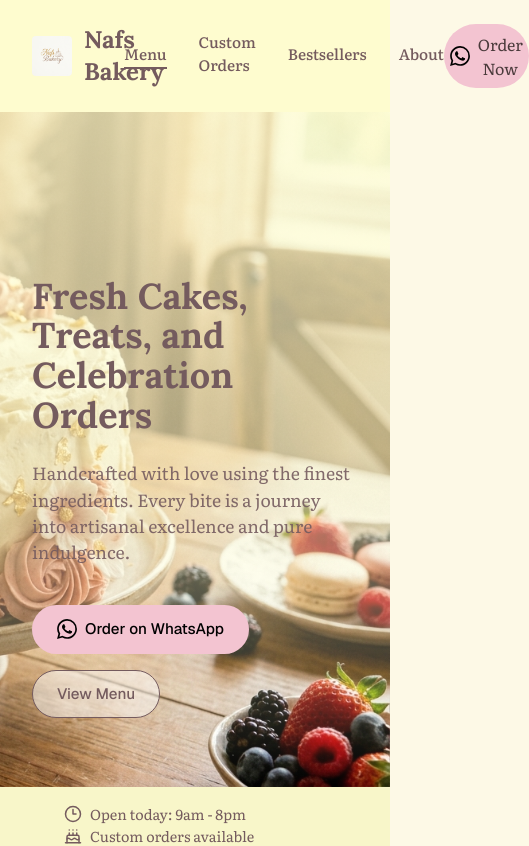
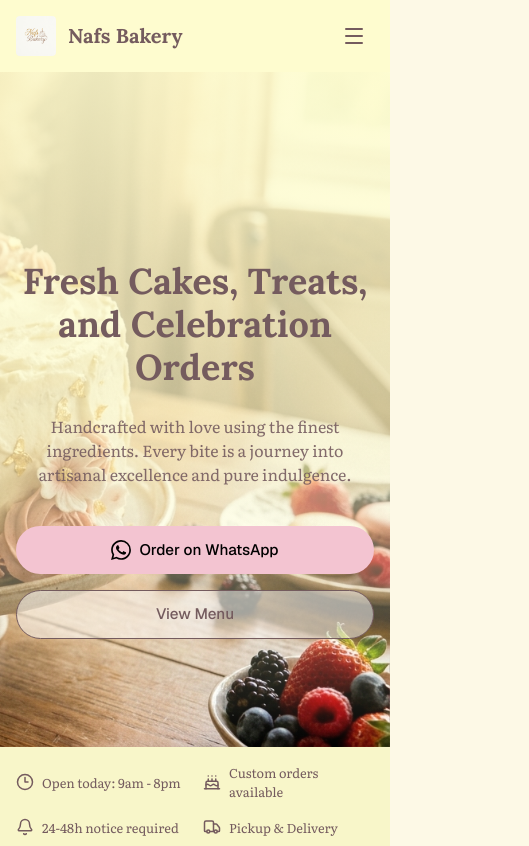
Before and after one commit to estherchinda/nafs-bakery, a Next.js app: page / in a window 390 px wide. Shown: the top 846 px of the page, 529 px wide, since content can reach past the window. Built offline with nearby package versions, Linux system fonts and the light colour scheme.

Commit message:
added responsiveness

```diff
--- a/components/About.tsx
+++ b/components/About.tsx
@@ -4,7 +4,7 @@ import { BadgeCheck, Cannabis, Palette } from 'lucide-react';
 
 export const About = () => {
   return (
-    <section className="py-24 px-8 bg-overlay" id="about">
+    <section className="py-16 md:py-24 px-4 md:px-8 bg-overlay" id="about">
       <div className="max-w-300 mx-auto grid grid-cols-2 max-lg:grid-cols-1 gap-16 items-center">
         <div className="relative w-full aspect-4/5 max-lg:aspect-video rounded-3xl overflow-hidden">
           <Image
@@ -19,7 +19,7 @@ export const About = () => {
         </div>
 
         <div className="flex flex-col">
-          <h2 className="text-4xl mb-10 font-serif font-bold text-secondary">Why Choose Nafs?</h2>
+          <h2 className="text-3xl md:text-4xl mb-8 md:mb-10 font-serif font-bold text-secondary">Why Choose Nafs?</h2>
 
           <div className="flex flex-col gap-8">
             <div className="flex gap-6 items-start">
--- a/components/CustomOrder.tsx
+++ b/components/CustomOrder.tsx
@@ -5,13 +5,13 @@ import { Cake } from "lucide-react";
 export const CustomOrder = () => {
   return (
     <section
-      className="py-16 px-8 bg-[#F8C8DC]/20 flex justify-center"
+      className="py-12 md:py-16 px-4 md:px-8 bg-[#F8C8DC]/20 flex justify-center"
       id="custom-orders">
       <div className="w-full max-w-200">
         <div className="bg-overlay border-2 border-dashed border-[#E9C349] rounded-2xl p-12 relative max-md:p-8 max-sm:p-4">
           <div className="flex justify-between items-start mb-8">
             <div className="text-center flex-1">
-              <h2 className="text-3xl mb-2 font-serif font-bold text-secondary">
+              <h2 className="text-2xl md:text-3xl mb-2 font-serif font-bold text-secondary">
                 Need a Custom cake?
               </h2>
               <p className="text-[#4F4448] text-sm max-w-100 mx-auto font-sans">
--- a/components/DailyBestSellers.tsx
+++ b/components/DailyBestSellers.tsx
@@ -35,11 +35,11 @@ const BEST_SELLERS: Product[] = [
 
 export const DailyBestSellers = () => {
   return (
-    <section className="py-16 px-8 bg-background/50" id="bestsellers">
+    <section className="py-12 md:py-16 px-4 md:px-8 bg-background/50" id="bestsellers">
       <div className="max-w-300 mx-auto">
         <div className="flex justify-between items-end mb-8">
           <div>
-            <h2 className="text-3xl mb-1 font-serif font-bold text-black">Daily Best Sellers</h2>
+            <h2 className="text-2xl md:text-3xl mb-1 font-serif font-bold text-black">Daily Best Sellers</h2>
             <p className="text-secondary text-[0.95rem]">The treats everyone is talking about today.</p>
           </div>
           <div className="flex gap-2">
--- a/components/Delivery.tsx
+++ b/components/Delivery.tsx
@@ -3,9 +3,9 @@ import React from 'react';
 
 export const Delivery = () => {
   return (
-    <section className="py-20 px-8 bg-border/40 border-t border-border">
+    <section className="py-16 md:py-20 px-4 md:px-8 bg-border/40 border-t border-border">
       <div className="max-w-250 mx-auto">
-        <h2 className="text-center text-4xl mb-16 font-serif font-bold text-secondary">Getting Your Treats</h2>
+        <h2 className="text-center text-3xl md:text-4xl mb-12 md:mb-16 font-serif font-bold text-secondary">Getting Your Treats</h2>
 
         <div className="grid grid-cols-3 max-md:grid-cols-1 gap-12 text-center font-sans">
           <div className="flex flex-col items-center">
--- a/components/Footer.tsx
+++ b/components/Footer.tsx
@@ -5,9 +5,9 @@ import { Mail, MapPin, Phone } from 'lucide-react';
 
 export const Footer = () => {
   return (
-    <footer className="bg-overlay font-sans pt-16 pb-8 px-8 border-t border-border">
+    <footer className="bg-overlay font-sans pt-12 md:pt-16 pb-8 px-4 md:px-8 border-t border-border">
       <div className="max-w-300 mx-auto">
-        <div className="grid grid-cols-[2fr_1fr_1.5fr_1fr] max-lg:grid-cols-2 max-sm:grid-cols-1 gap-12 mb-16">
+        <div className="grid grid-cols-[2fr_1fr_1.5fr_1fr] max-lg:grid-cols-2 max-sm:grid-cols-1 gap-8 md:gap-12 mb-12 md:mb-16">
 
           <div>
             <div className="flex items-center gap-3 mb-6">
--- a/components/Header.tsx
+++ b/components/Header.tsx
@@ -1,26 +1,30 @@
 import Image from 'next/image';
 import Link from 'next/link';
+import { Menu } from 'lucide-react';
 
 export const Header = () => {
   return (
-    <header className="w-full py-6 left-0 bg-overlay sticky top-0 z-50">
-      <div className="max-w-300 mx-auto px-8 flex items-center justify-between">
+    <header className="w-full py-4 md:py-6 left-0 bg-overlay sticky top-0 z-50">
+      <div className="max-w-300 mx-auto px-4 md:px-8 flex items-center justify-between">
         <Link href={"/"} className="flex items-center gap-3">
           <Image src="/images/logo.png" alt="Nafs Bakery Logo" width={40} height={40} className="rounded" />
-          <span className="font-serif text-2xl font-bold text-secondary">Nafs Bakery</span>
+          <span className="font-serif text-xl md:text-2xl font-bold text-secondary">Nafs Bakery</span>
         </Link>
 
-        <nav className="flex items-center gap-8">
+        <nav className="hidden lg:flex items-center gap-8">
           <Link href="#menu" className="text-[0.95rem] text-secondary font-medium pb-1 relative after:content-[''] after:absolute after:bottom-0 after:left-0 after:w-full after:h-0.5 after:bg-secondary">Menu</Link>
           <Link href="#custom-orders" className="text-[0.95rem] text-secondary font-medium pb-1 relative hover:after:content-[''] hover:after:absolute hover:after:bottom-0 hover:after:left-0 hover:after:w-full hover:after:h-0.5 hover:after:bg-secondary hover:after:opacity-50">Custom Orders</Link>
           <Link href="#bestsellers" className="text-[0.95rem] text-secondary font-medium pb-1 relative hover:after:content-[''] hover:after:absolute hover:after:bottom-0 hover:after:left-0 hover:after:w-full hover:after:h-0.5 hover:after:bg-secondary hover:after:opacity-50">Bestsellers</Link>
           <Link href="#about" className="text-[0.95rem] text-secondary font-medium pb-1 relative hover:after:content-[''] hover:after:absolute hover:after:bottom-0 hover:after:left-0 hover:after:w-full hover:after:h-0.5 hover:after:bg-secondary hover:after:opacity-50">About</Link>
         </nav>
 
-        <div className="flex items-center">
-          <button className="bg-primary border-none cursor-pointer flex items-center justify-center gap-2 px-4 py-2 rounded-full transition-colors hover:bg-primary/50 texxt-sm">
+        <div className="flex items-center gap-4">
+          <button className="hidden md:flex bg-primary border-none cursor-pointer items-center justify-center gap-2 px-4 py-2 rounded-full transition-colors hover:bg-primary/50 text-sm">
             <Image src="/icons/whatsapp.svg" alt="WhatsApp" width={20} height={20} />
             <span>Order Now</span>
+          </button>
+          <button className="lg:hidden p-2 text-secondary cursor-pointer">
+            <Menu className="w-6 h-6" />
           </button>
         </div>
       </div>
--- a/components/Hero.tsx
+++ b/components/Hero.tsx
@@ -4,9 +4,9 @@ import { Button } from "./Button";
 
 export const Hero = () => {
   return (
-    <section className="relative min-h-[80vh] md:min-h-screen flex items-center pt-40 md:pt-32 px-8 pb-16 overflow-hidden">
+    <section className="relative min-h-[80vh] md:min-h-screen flex items-center pt-24 md:pt-32 px-4 md:px-8 pb-16 overflow-hidden">
       <div className="absolute top-0 left-0 w-full h-full -z-10">
-        <div className="absolute top-0 left-0 w-full h-full bg-linear-to-b md:bg-linear-to-r from-overlay/75 via-overlay/60 to-overlay/0 md:via-background/70 z-10"></div>
+        <div className="absolute top-0 left-0 w-full h-full bg-linear-to-b md:bg-linear-to-r from-overlay/90 via-overlay/70 to-overlay/0 md:via-background/70 z-10"></div>
         <Image
           src="/images/nafs-hero.png"
           alt="Fresh Cakes and Treats"
@@ -16,17 +16,18 @@ export const Hero = () => {
         />
       </div>
 
-      <div className="relative z-20 max-w-150 ml-0 lg:ml-[max(0px,calc((100vw-1300px)/2))]">
-        <h1 className="text-4xl md:text-[3.2rem] leading-[1.1] mb-6 text-[#1D1D03] font-serif font-bold">
+      <div className="relative z-20 max-w-150 ml-0 lg:ml-[max(0px,calc((100vw-1300px)/2))] flex flex-col items-center text-center md:items-start md:text-left mt-12 md:mt-0">
+        <h1 className="text-4xl sm:text-5xl md:text-[3.2rem] leading-[1.2] md:leading-[1.1] mb-6 text-[#1D1D03] font-serif font-bold">
           Fresh Cakes, Treats, and Celebration Orders
         </h1>
-        <p className="text-[1.1rem] text-secondary/90 mb-10 max-w-125">
+        <p className="text-base sm:text-[1.1rem] text-secondary/90 mb-10 max-w-125">
           Handcrafted with love using the finest ingredients. Every bite is a
           journey into artisanal excellence and pure indulgence.
         </p>
-        <div className="flex flex-col md:flex-row items-start md:items-center gap-4">
+        <div className="flex flex-col sm:flex-row items-center md:items-start gap-4 w-full sm:w-auto">
           <Button
             variant="primary"
+            className="w-full sm:w-auto"
             icon={
               <Image
                 src="/icons/whatsapp.svg"
@@ -37,7 +38,7 @@ export const Hero = () => {
             }>
             Order on WhatsApp
           </Button>
-          <Button variant='outline'>View Menu</Button>
+          <Button variant='outline' className="w-full sm:w-auto">View Menu</Button>
         </div>
       </div>
     </section>
--- a/components/InfoBar.tsx
+++ b/components/InfoBar.tsx
@@ -3,23 +3,21 @@
 import { Clock3, Bell, Truck, Cake } from "lucide-react";
 export const InfoBar = () => {
   return (
-    <div className="bg-[#F8F6C9] py-4 px-16 border-b border-border h-18 flex flex-wrap items-center justify-between">
-      {/* <div className="max-w-600 mx-auto px-8 flex justify-center md:justify-between items-center flex-wrap gap-4">
-      </div> */}
-        <div className="flex items-center gap-2 text-[0.9rem] text-secondary">
-          <Clock3 className="size-4.5" />
+    <div className="bg-[#F8F6C9] py-4 px-4 md:px-16 border-b border-border min-h-18 grid grid-cols-2 md:flex md:flex-wrap items-center justify-between gap-4 md:gap-4">
+        <div className="flex items-center gap-2 text-[0.8rem] md:text-[0.9rem] text-secondary">
+          <Clock3 className="size-4.5 shrink-0" />
           <span>Open today: 9am - 8pm</span>
         </div>
-        <div className="flex items-center gap-2 text-[0.9rem] text-secondary">
-          <Cake className="size-4.5" />
+        <div className="flex items-center gap-2 text-[0.8rem] md:text-[0.9rem] text-secondary">
+          <Cake className="size-4.5 shrink-0" />
           <span>Custom orders available</span>
         </div>
-        <div className="flex items-center gap-2 text-[0.9rem] text-secondary">
-          <Bell className="size-4.5" />
+        <div className="flex items-center gap-2 text-[0.8rem] md:text-[0.9rem] text-secondary">
+          <Bell className="size-4.5 shrink-0" />
           <span>24-48h notice required</span>
         </div>
-        <div className="flex items-center gap-2 text-[0.9rem] text-secondary">
-          <Truck className="size-4.5" />
+        <div className="flex items-center gap-2 text-[0.8rem] md:text-[0.9rem] text-secondary">
+          <Truck className="size-4.5 shrink-0" />
           <span>Pickup & Delivery</span>
         </div>
     </div>
--- a/components/MenuSection.tsx
+++ b/components/MenuSection.tsx
@@ -43,7 +43,7 @@ export const MenuSection = () => {
   const [activeCategory, setActiveCategory] = useState("Birthday Cakes");
 
   return (
-    <section className="py-8 px-8 pb-16 bg-background" id="menu">
+    <section className="py-12 md:py-8 px-4 md:px-8 pb-16 bg-background" id="menu">
       <div className="max-w-300 mx-auto">
         <CategoryTabs
           categories={CATEGORIES}
--- a/components/Testimonials.tsx
+++ b/components/Testimonials.tsx
@@ -23,13 +23,13 @@ const REVIEWS = [
 
 export const Testimonials = () => {
   return (
-    <section className="py-20 px-8 bg-overlay/80">
+    <section className="py-16 md:py-20 px-4 md:px-8 bg-overlay/80">
       <div className="max-w-300 mx-auto">
-        <h2 className="text-center text-4xl mb-12 font-serif font-bold text-secondary">Sweet Words from Clients</h2>
+        <h2 className="text-center text-3xl md:text-4xl mb-10 md:mb-12 font-serif font-bold text-secondary">Sweet Words from Clients</h2>
 
         <div className="grid grid-cols-3 max-lg:grid-cols-2 max-sm:grid-cols-1 gap-8">
           {REVIEWS.map(review => (
-            <div key={review.id} className="bg-overlay p-10 rounded-2xl border border-border font-sans shadow-[0_4px_20px_rgba(0,0,0,0.02)] flex flex-col">
+            <div key={review.id} className="bg-overlay p-6 md:p-10 rounded-2xl border border-border font-sans shadow-[0_4px_20px_rgba(0,0,0,0.02)] flex flex-col">
               <div className="font-serif text-[4rem] text-primary leading-[0.5] mb-4">&quot;</div>
               <p className="italic text-secondary text-[0.95rem] leading-relaxed flex-1 mb-8">{review.text}</p>
               <div className="flex items-center gap-4">
```
